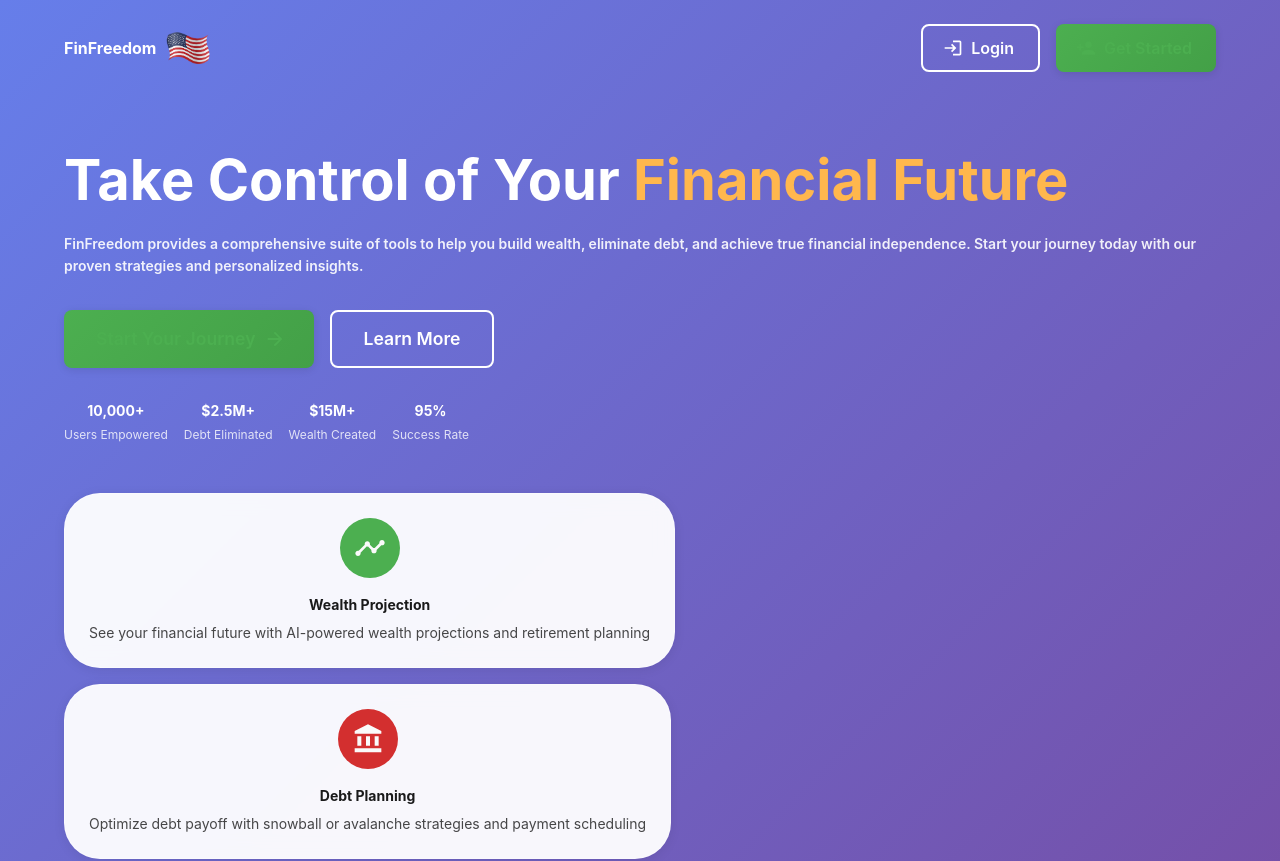
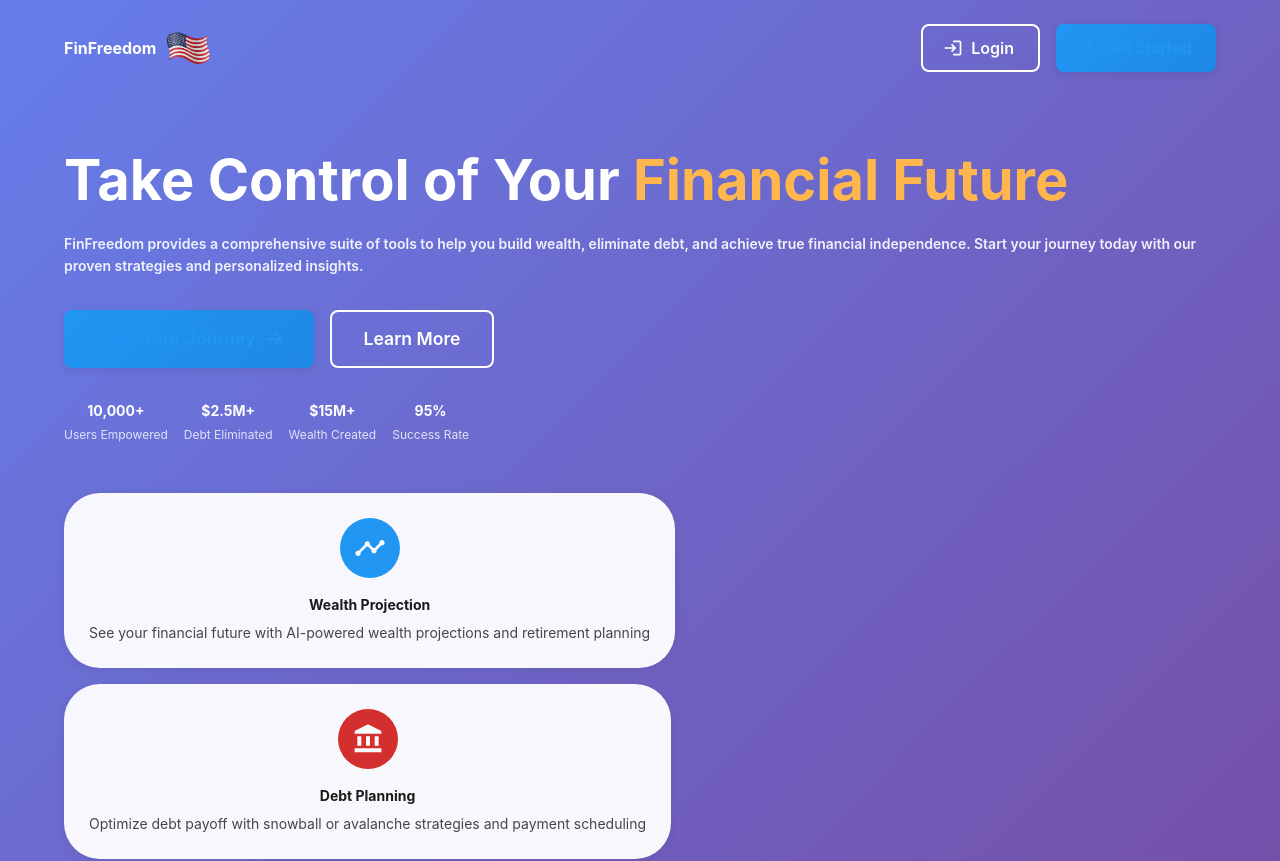
Before and after one commit to FinFreedom-repo/Financibility-FinFreedom, a React (Create React App) app in the folder frontend/: page / in a window 1280 px wide. Shown: the top 861 px of the page. Built offline with nearby package versions, Linux system fonts and the light colour scheme; no server answers; what ag-grid-community would draw is missing.

Commit message:
Profile and Setting color-shemce changed

```diff
--- a/frontend/src/components/Navigation.js
+++ b/frontend/src/components/Navigation.js
@@ -377,9 +377,9 @@ function Navigation({ onNavigate }) {
         <Toolbar />
 
         <LogoContainer>
-          <MonetizationOnIcon sx={{ mr: drawerOpen ? 1 : 0, color: 'primary.main' }} />
+          <MonetizationOnIcon sx={{ mr: drawerOpen ? 1 : 0, color: '#4caf50' }} />
           {drawerOpen && (
-            <Typography variant="h6" sx={{ fontWeight: 'bold', color: 'primary.main' }}>
+            <Typography variant="h6" sx={{ fontWeight: 'bold', color: '#4caf50' }}>
               Financability
             </Typography>
           )}
--- a/frontend/src/styles/SettingsPage.css
+++ b/frontend/src/styles/SettingsPage.css
@@ -111,7 +111,7 @@
   left: 0;
   right: 0;
   height: 4px;
-  background: linear-gradient(90deg, #1976d2 0%, #4caf50 100%);
+  background: linear-gradient(90deg, #1976d2 0%, #f44336 100%);
 }
 
 .settings-card-content {
@@ -162,13 +162,13 @@
   justify-content: space-between;
   padding: 16px 20px;
   border-radius: 12px;
-  background: linear-gradient(135deg, rgba(25, 118, 210, 0.05) 0%, rgba(76, 175, 80, 0.05) 100%);
+  background: linear-gradient(135deg, rgba(25, 118, 210, 0.05) 0%, rgba(244, 67, 54, 0.05) 100%);
   border: 1px solid rgba(25, 118, 210, 0.1);
   transition: all 0.3s ease;
 }
 
 .settings-toggle-content:hover {
-  background: linear-gradient(135deg, rgba(25, 118, 210, 0.08) 0%, rgba(76, 175, 80, 0.08) 100%);
+  background: linear-gradient(135deg, rgba(25, 118, 210, 0.08) 0%, rgba(244, 67, 54, 0.08) 100%);
   border-color: rgba(25, 118, 210, 0.2);
   transform: translateY(-2px);
   box-shadow: 0 4px 16px rgba(25, 118, 210, 0.1);
@@ -209,11 +209,11 @@
 }
 
 .settings-switch .MuiSwitch-switchBase.Mui-checked {
-  color: #4caf50 !important;
+  color: #f44336 !important;
 }
 
 .settings-switch .MuiSwitch-switchBase.Mui-checked + .MuiSwitch-track {
-  background-color: #4caf50 !important;
+  background-color: #f44336 !important;
 }
 
 /* Dark mode switch styles */
@@ -278,7 +278,7 @@
   left: 0;
   right: 0;
   height: 4px;
-  background: linear-gradient(90deg, #1976d2 0%, #4caf50 100%);
+  background: linear-gradient(90deg, #1976d2 0%, #f44336 100%);
   opacity: 0;
   transition: opacity 0.3s ease;
 }
@@ -291,7 +291,7 @@
 
 .payment-plan.active {
   border-color: #1976d2 !important;
-  background: linear-gradient(135deg, rgba(25, 118, 210, 0.08) 0%, rgba(76, 175, 80, 0.08) 100%) !important;
+  background: linear-gradient(135deg, rgba(25, 118, 210, 0.08) 0%, rgba(244, 67, 54, 0.08) 100%) !important;
   box-shadow: 0 12px 40px rgba(25, 118, 210, 0.2) !important;
 }
 
@@ -318,11 +318,15 @@
 }
 
 .current-plan-chip {
-  background: linear-gradient(135deg, #4caf50 0%, #45a049 100%) !important;
+  background: linear-gradient(135deg, #f44336 0%, #d32f2f 100%) !important;
   color: #ffffff !important;
   font-weight: 600 !important;
-  box-shadow: 0 4px 12px rgba(76, 175, 80, 0.3) !important;
+  box-shadow: 0 4px 12px rgba(244, 67, 54, 0.3) !important;
   border-radius: 20px !important;
+}
+
+.current-plan-chip .MuiChip-icon {
+  color: #ffffff !important;
 }
 
 .payment-plan-divider {
@@ -341,7 +345,7 @@
 }
 
 .payment-plan-feature-icon {
-  color: #4caf50 !important;
+  color: #1976d2 !important;
   min-width: 32px !important;
 }
 
@@ -378,9 +382,9 @@
 }
 
 .payment-plan-button:not(.current):hover {
-  background: #45a049 !important;
+  background: #d32f2f !important;
   transform: translateY(-2px);
-  box-shadow: 0 8px 24px rgba(76, 175, 80, 0.3) !important;
+  box-shadow: 0 8px 24px rgba(244, 67, 54, 0.3) !important;
 }
 
 
@@ -455,18 +459,18 @@
 
 [data-mui-color-scheme="dark"] .settings-section-title,
 .settings-container.dark-mode .settings-section-title {
-  color: #4caf50 !important;
+  color: #1976d2 !important;
 }
 
 [data-mui-color-scheme="dark"] .settings-toggle-content,
 .settings-container.dark-mode .settings-toggle-content {
-  background: linear-gradient(135deg, rgba(25, 118, 210, 0.15) 0%, rgba(76, 175, 80, 0.15) 100%) !important;
+  background: linear-gradient(135deg, rgba(25, 118, 210, 0.15) 0%, rgba(244, 67, 54, 0.15) 100%) !important;
   border-color: rgba(25, 118, 210, 0.4) !important;
 }
 
 [data-mui-color-scheme="dark"] .settings-toggle-content:hover,
 .settings-container.dark-mode .settings-toggle-content:hover {
-  background: linear-gradient(135deg, rgba(25, 118, 210, 0.2) 0%, rgba(76, 175, 80, 0.2) 100%) !important;
+  background: linear-gradient(135deg, rgba(25, 118, 210, 0.2) 0%, rgba(244, 67, 54, 0.2) 100%) !important;
   border-color: rgba(25, 118, 210, 0.5) !important;
 }
 
@@ -483,7 +487,7 @@
 
 [data-mui-color-scheme="dark"] .payment-plan-price,
 .settings-container.dark-mode .payment-plan-price {
-  color: #4caf50 !important;
+  color: #1976d2 !important;
 }
 
 [data-mui-color-scheme="dark"] .payment-plan-feature-text .MuiListItemText-primary,
--- a/frontend/src/theme/theme.js
+++ b/frontend/src/theme/theme.js
@@ -3,16 +3,16 @@ import { createTheme } from '@mui/material/styles';
 // Modern color palette
 const colors = {
   primary: {
-    50: '#E8F5E8',
-    100: '#C3E6C3',
-    200: '#9DD99D',
-    300: '#77CC77',
-    400: '#5AC05A',
-    500: '#4CAF50', // Main green
-    600: '#43A047',
-    700: '#388E3C',
-    800: '#2E7D32',
-    900: '#1B5E20',
+    50: '#E3F2FD',
+    100: '#BBDEFB',
+    200: '#90CAF9',
+    300: '#64B5F6',
+    400: '#42A5F5',
+    500: '#2196F3', // Main blue
+    600: '#1E88E5',
+    700: '#1976D2',
+    800: '#1565C0',
+    900: '#0D47A1',
   },
   secondary: {
     50: '#FFF3E0',
@@ -37,7 +37,7 @@ const colors = {
   error: '#F44336',
   warning: '#FF9800',
   info: '#2196F3',
-  success: '#4CAF50',
+  success: '#F44336',
 };
 
 // Light theme
@@ -65,7 +65,7 @@ export const lightTheme = createTheme({
     divider: 'rgba(0, 0, 0, 0.08)',
     action: {
       hover: 'rgba(0, 0, 0, 0.04)',
-      selected: 'rgba(76, 175, 80, 0.08)',
+      selected: 'rgba(244, 67, 54, 0.08)',
     },
   },
   typography: {
@@ -222,7 +222,7 @@ export const darkTheme = createTheme({
     divider: 'rgba(255, 255, 255, 0.08)',
     action: {
       hover: 'rgba(255, 255, 255, 0.04)',
-      selected: 'rgba(76, 175, 80, 0.12)',
+      selected: 'rgba(244, 67, 54, 0.12)',
     },
   },
   typography: {
@@ -357,7 +357,7 @@ export const darkTheme = createTheme({
 // Chart.js theme configurations
 export const chartTheme = {
   light: {
-    backgroundColor: 'rgba(76, 175, 80, 0.1)',
+    backgroundColor: 'rgba(244, 67, 54, 0.1)',
     borderColor: colors.primary[500],
     gridColor: 'rgba(0, 0, 0, 0.1)',
     textColor: '#1A1A1A',
@@ -375,7 +375,7 @@ export const chartTheme = {
     ],
   },
   dark: {
-    backgroundColor: 'rgba(76, 175, 80, 0.2)',
+    backgroundColor: 'rgba(244, 67, 54, 0.2)',
     borderColor: colors.primary[400],
     gridColor: 'rgba(255, 255, 255, 0.1)',
     textColor: '#FFFFFF',
```
Also changed, not shown: frontend/src/styles/Profile.css (+16 -16 lines), 2 other files (tests, documents, lock files or other folders).
